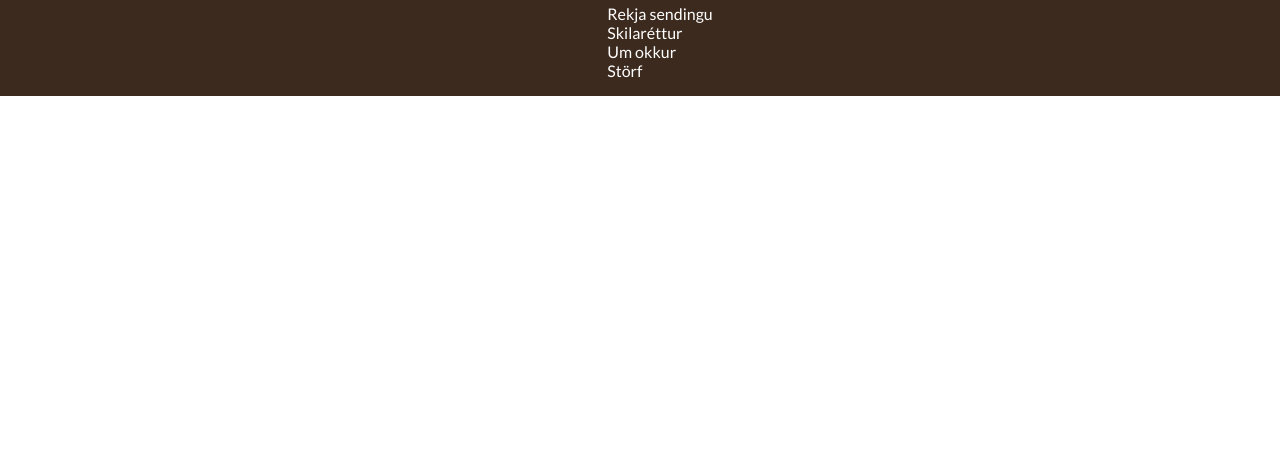
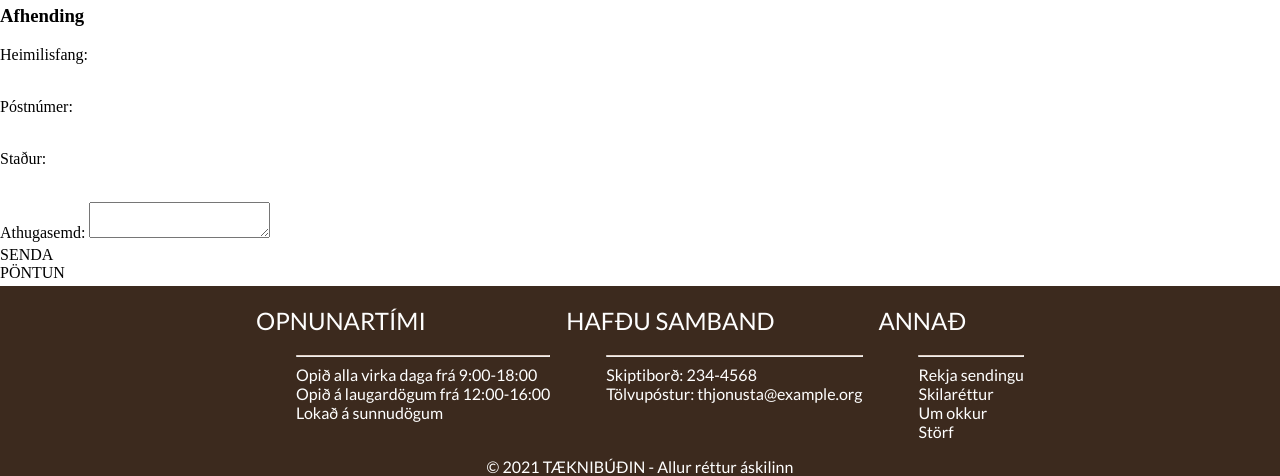
Before and after one commit to edilinga/hopurinn, a website: page pontun.html in a window 1280 px wide. Shown: the part 418-894 px from the top of the page. Before the commit the page ends 800 px from the top, so only its background shows below. Drawn offline with Linux system fonts and the light colour scheme; a web font is replaced by a local one.

Commit message:
breytti vara.html og pontun.html og styles skv því

```diff
--- a/pontun.html
+++ b/pontun.html
@@ -44,14 +44,63 @@
         <a class="anchor" href="vorulisti.html">Tilboðs Vörur</a>
         <a class="anchor" href="vara.html">Allar Vörur</a>
         <a href="pontun.html">
-        <svg xmlns="http://www.w3.org/2000/svg" width="16" height="16" fill="currentColor" class="bi bi-cart" viewBox="0 0 16 16"> <path d="M0 1.5A.5.5 0 0 1 .5 1H2a.5.5 0 0 1 .485.379L2.89 3H14.5a.5.5 0 0 1 .491.592l-1.5 8A.5.5 0 0 1 13 12H4a.5.5 0 0 1-.491-.408L2.01 3.607 1.61 2H.5a.5.5 0 0 1-.5-.5zM3.102 4l1.313 7h8.17l1.313-7H3.102zM5 12a2 2 0 1 0 0 4 2 2 0 0 0 0-4zm7 0a2 2 0 1 0 0 4 2 2 0 0 0 0-4zm-7 1a1 1 0 1 1 0 2 1 1 0 0 1 0-2zm7 0a1 1 0 1 1 0 2 1 1 0 0 1 0-2z"/> </svg>
+          <svg
+            xmlns="http://www.w3.org/2000/svg"
+            width="16"
+            height="16"
+            fill="currentColor"
+            class="bi bi-cart"
+            viewBox="0 0 16 16"
+          >
+            <path
+              d="M0 1.5A.5.5 0 0 1 .5 1H2a.5.5 0 0 1 .485.379L2.89 3H14.5a.5.5 0 0 1 .491.592l-1.5 8A.5.5 0 0 1 13 12H4a.5.5 0 0 1-.491-.408L2.01 3.607 1.61 2H.5a.5.5 0 0 1-.5-.5zM3.102 4l1.313 7h8.17l1.313-7H3.102zM5 12a2 2 0 1 0 0 4 2 2 0 0 0 0-4zm7 0a2 2 0 1 0 0 4 2 2 0 0 0 0-4zm-7 1a1 1 0 1 1 0 2 1 1 0 0 1 0-2zm7 0a1 1 0 1 1 0 2 1 1 0 0 1 0-2z"
+            />
+          </svg>
         </a>
       </nav>
     </header>
+    <section class="order-form">
+      <h2>Pöntun</h2>
+
+      <div class="customer-details">
+        <h3>Kaupandi</h3>
+        <label for="name">Nafn:</label>
+        <input type="text" id="name" name="name" required />
+
+        <label for="id">Kennitala:</label>
+        <input type="text" id="id" name="id" required />
+
+        <label for="email">Netfang:</label>
+        <input type="email" id="email" name="email" required />
+
+        <label for="phone">Sími:</label>
+        <input type="tel" id="phone" name="phone" />
+      </div>
+
+      <div class="delivery-details">
+        <h3>Afhending</h3>
+        <label for="address">Heimilisfang:</label>
+        <input type="text" id="address" name="address" required />
+
+        <label for="postcode">Póstnúmer:</label>
+        <input type="text" id="postcode" name="postcode" required />
+
+        <label for="city">Staður:</label>
+        <input type="text" id="city" name="city" required />
+
+        <label for="notes">Athugasemd:</label>
+        <textarea id="notes" name="notes"></textarea>
+      </div>
+
+      <button type="submit">SENDA PÖNTUN</button>
+    </section>
+
     <footer>
+        <div class="footer-sections">
           <section>
             <h2>OPNUNARTÍMI</h2>
             <ul>
+              <hr style="border-top: 1px solid #e1cec2" />
               <li>Opið alla virka daga frá 9:00-18:00</li>
               <li>Opið á laugardögum frá 12:00-16:00</li>
               <li>Lokað á sunnudögum</li>
@@ -60,6 +109,7 @@
           <section>
             <h2>HAFÐU SAMBAND</h2>
             <ul>
+              <hr style="border-top: 1px solid #e1cec2" />
               <li>Skiptiborð: 234-4568</li>
               <li>Tölvupóstur: thjonusta@example.org</li>
             </ul>
@@ -67,11 +117,16 @@
           <section>
             <h2>ANNAÐ</h2>
             <ul>
+              <hr style="border-top: 1px solid #e1cec2" />
               <li>Rekja sendingu</li>
               <li>Skilaréttur</li>
               <li>Um okkur</li>
               <li>Störf</li>
             </ul>
+        </div>
+            <div class="footer-copyright">
+              © 2021 TÆKNIBÚÐIN - Allur réttur áskilinn
+            </div>
           </section>
       </footer>
     </body>
```
Also changed, not shown: vara.html (+10 -0 lines), styles/styles.css (line endings or trailing spaces). Lines whose indentation alone changed are shown as unchanged.
